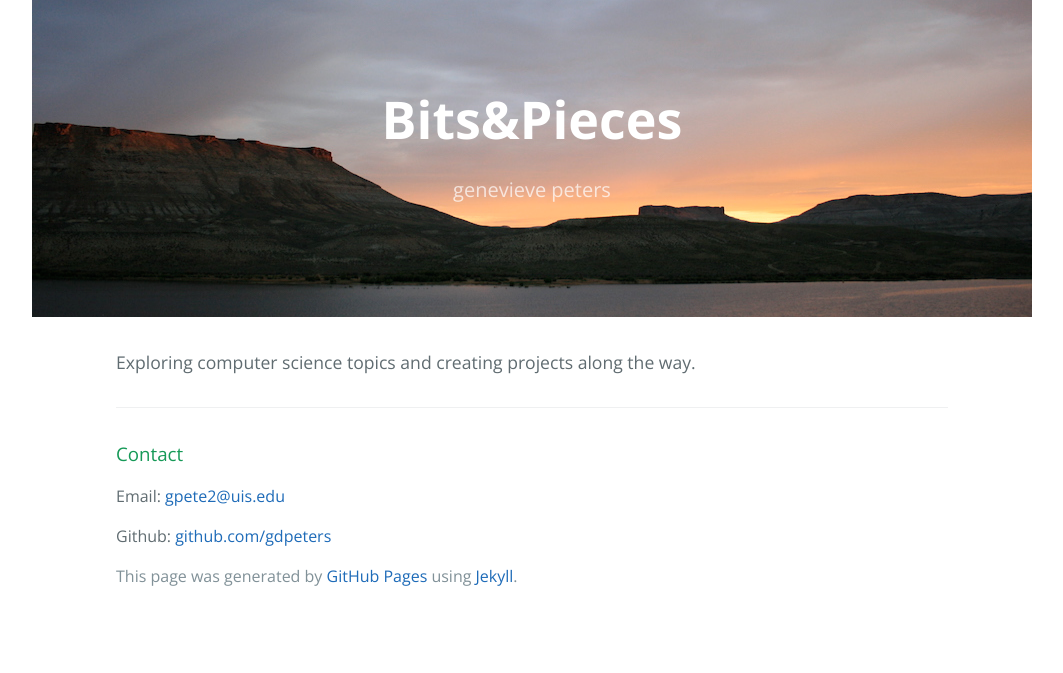
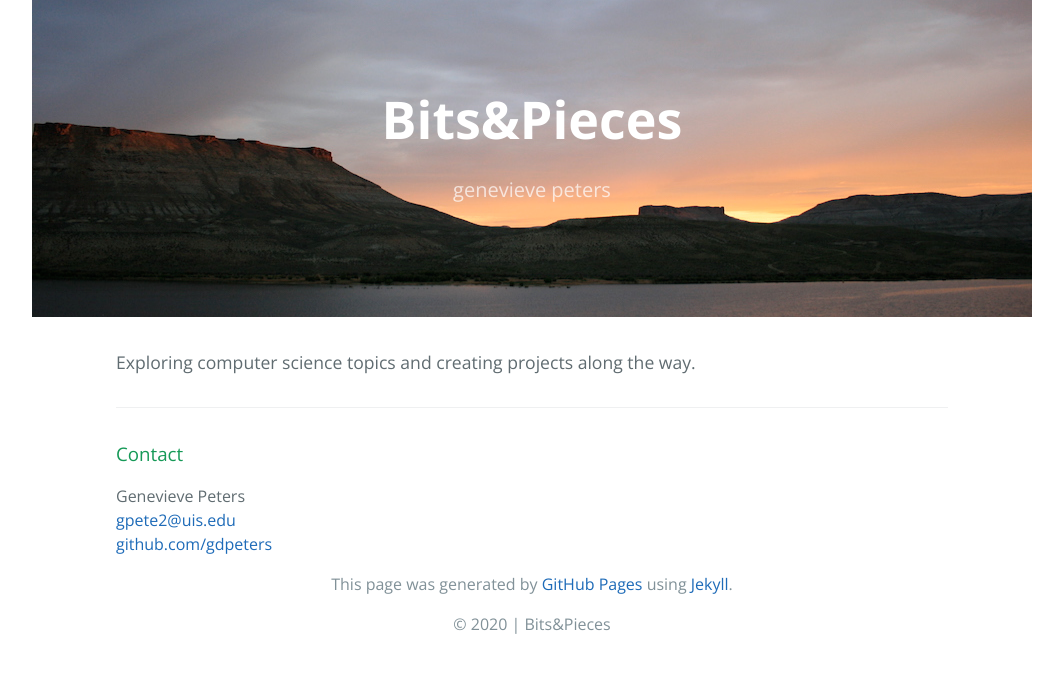
Before and after one commit to gdpeters/gdpeters.github.io, a Jekyll site: the page built from README.md, in a window 1280 px wide. Shown: the top 673 px of the page, without its empty margins (108-1171 px from the left). Built offline with Jekyll 4.4.1, drawn with Linux system fonts in a browser that asks for light colours; our own code applies the rules of GitHub Pages for plain Markdown files.

Commit message:
revamp site

```diff
--- /dev/null
+++ b/Gemfile
@@ -0,0 +1,2 @@
+source 'https://rubygems.org'
+gem 'github-pages', group: :jekyll_plugins
--- a/_layouts/default.html
+++ b/_layouts/default.html
@@ -36,15 +36,80 @@
 
     <main id="content" class="main-content" role="main">
       {{ content }}
+      <!---
+      <div class="column">
+        <div class="content">
+          <img src="lights.jpg" alt="Lights" style="width:100%">
+          <h3>My Work</h3>
+          <p>Lorem ipsum..</p>
+        </div>
+      </div>
+      <div class="column">
+        <div class="content">
+          <img src="nature.jpg" alt="Nature" style="width:100%">
+          <h3>My Work</h3>
+          <p>Lorem ipsum..</p>
+        </div>
+      </div>
+      <div class="column">
+        <div class="content">
+          <img src="mountains.jpg" alt="Mountains" style="width:100%">
+          <h3>My Work</h3>
+          <p>Lorem ipsum..</p>
+        </div>
+      </div>
+    </div>
+
+    <div class="content">
+      <img src="bear.jpg" alt="Bear" style="width:100%">
+      <h3>Some Other Work</h3>
+      <p>Lorem ipsum..</p>
+    </div>
+      <!---start chris site
+      <section id="projects" class="section">
+        <div class="container">
+          <div class="row">
+            <div class="col-lg-4 col-sm-6 portfolio-item">
+              <div class="card h-100">
+                <a href="#" data-toggle="modal" data-target="#waterways"><img class="card-img-top" src="/images/pep8-hello.png" alt=""></a>
+                <div class="card-body">
+                  <h4 class="card-title">
+                    <a href="https://github.com/gdpeters/PEP8-Simulator">C++ Pep/8 Virtual Computer</a>
+                  </h4>
+                  <p class="card-text">Replicating Pep/8 in C++</p>
+                </div>
+              </div>
+            </div>
+            <div id="waterways" class="modal fade " role="dialog">
+              <div class="modal-dialog modal-lg">
+                <div class="modal-content bg-light">
+                  <div class="modal-body text-dark">
+                    <img src="maps/671_Lab3_Hi-Res_IL_Waterways.png" width="100%" class="rounded">
+                    <h3 class="mt-2">Major Waterways of Illinois - MAP671, Module 3</h3>
+                    <h4 class="card-title">
+                      <a target = "_blank" href="maps/671_Lab3_Hi-Res_IL_Waterways.png">Download</a>
+                    </h4>
+                  </div>
+                  <div class="modal-footer border-secondary border-0">
+                    <button type="button" class="btn btn-default text-light bg-secondary " data-dismiss="modal">Close</button>
+                  </div>
+                </div>
+              </div>
+            </div>
+End chris site-->
 
       <footer class="site-footer">
         <h3>Contact</h3>
-        <p>Email: <a href="gpete2@uis.edu">gpete2@uis.edu</a></p>
-        <p>Github: <a href="https://github.com/gdpeters">github.com/gdpeters</a></p>
+        <p>Genevieve Peters<br/>
+        <a href="gpete2@uis.edu">gpete2@uis.edu</a><br/>
+        <a href="https://github.com/gdpeters">github.com/gdpeters</a></p>
         {% if site.github.is_project_page %}
           <span class="site-footer-owner"><a href="{{ site.github.repository_url }}">{{ site.github.repository_name }}</a> is maintained by <a href="{{ site.github.owner_url }}">{{ site.github.owner_name }}</a>.</span>
         {% endif %}
         <span class="site-footer-credits">This page was generated by <a href="https://pages.github.com">GitHub Pages</a> using <a href="https://github.com/jekyll/jekyll">Jekyll</a>.</span>
+        <p>
+          <span class="site-copyright">&copy; 2020 | Bits&Pieces</span>
+        </p>
       </footer>
     </main>
   </body>
--- a/_sass/jekyll-theme-cayman.scss
+++ b/_sass/jekyll-theme-cayman.scss
@@ -63,14 +63,15 @@
 
 .btn {
   display: inline-block;
-  margin-bottom: 1rem;
-  color: rgba(255, 255, 255, 0.7);
-  background-color: rgba(255, 255, 255, 0.08);
+  //margin-bottom: -1rem;
+  margin-top: 2.4rem;
+  color: rgb(255, 255, 255);
+  background-color: rgba(255, 255, 255, 0.45);
   border-color: rgba(255, 255, 255, 0.2);
   border-style: solid;
   border-width: 1px;
   border-radius: 0.3rem;
-  transition: color 0.2s, background-color 0.2s, border-color 0.2s;
+  transition: color 0.2s, background-color .6s, border-color 0.2s;
 
   &:hover {
     color: rgba(255, 255, 255, 0.8);
@@ -373,9 +374,22 @@
 
 .site-footer-owner {
   display: block;
-  font-weight: bold;
+ // font-weight: bold;
+ text-align: center;
 }
 
 .site-footer-credits {
   color: $blockquote-text-color;
+  display: block;
+  text-align: center;
 }
+
+.site-copyright {
+  display: block;
+  color: $blockquote-text-color;
+  text-align: center;
+}
+
+.site-project {
+  color: $body-link-color;
+}
```
Also changed, not shown: Gemfile.lock (added), images/pep8-hello.png (added), 1 other file.
